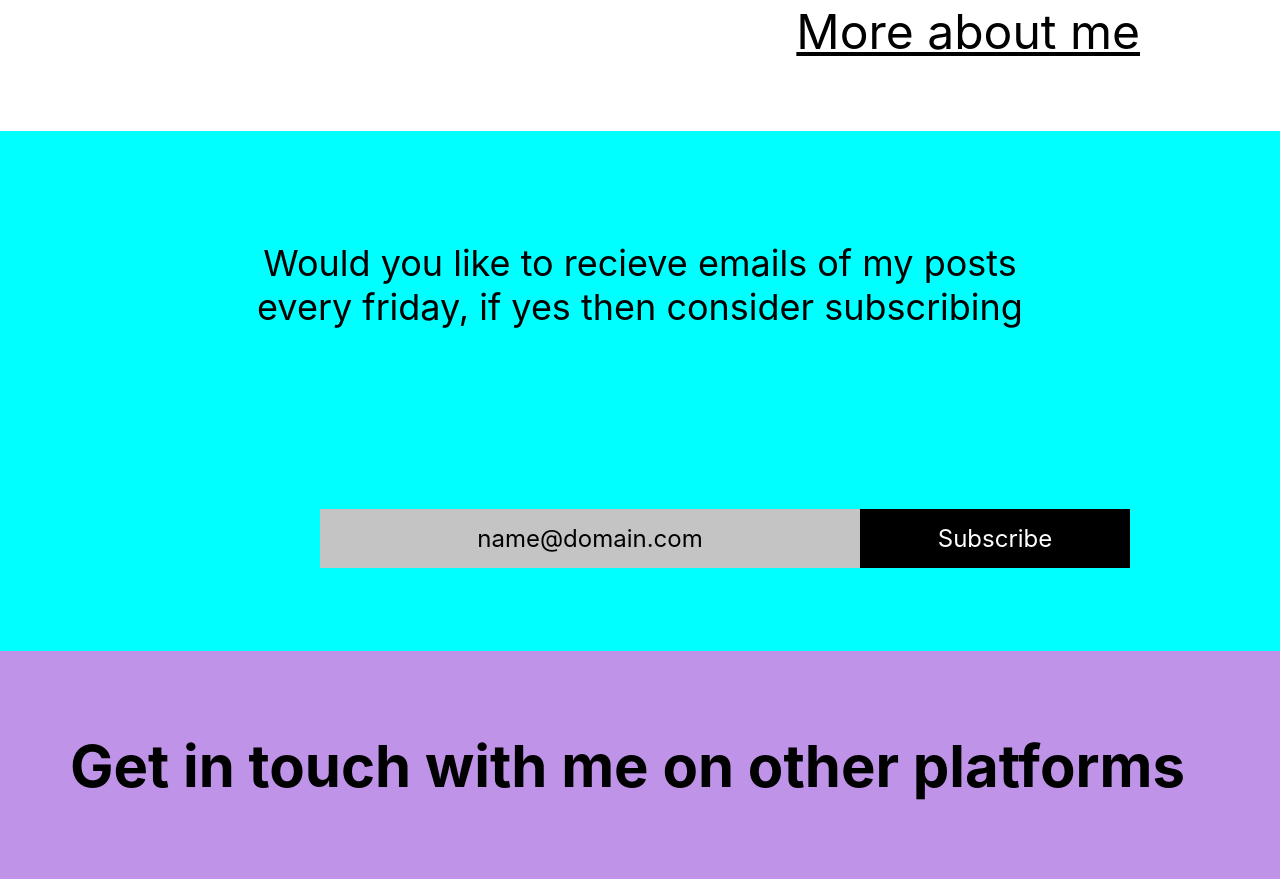
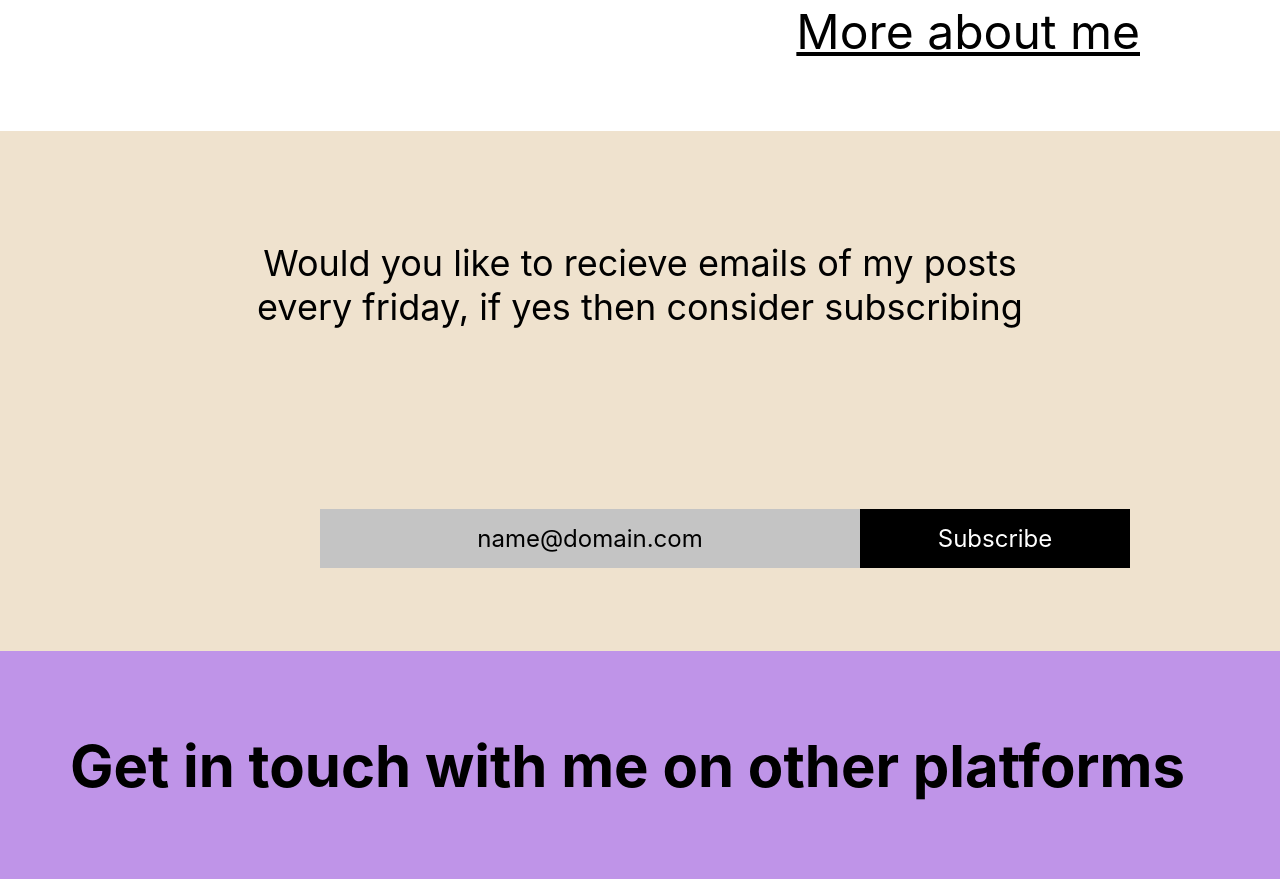
Before and after one commit to Persona451/MyBlog, a React (Create React App) app: page / in a window 1280 px wide. Shown: the part 1220-2099 px from the top of the page. Built offline with nearby package versions, Linux system fonts and the light colour scheme.

Commit message:
styles added

```diff
--- a/src/components/Subscribe/subscribe.module.css
+++ b/src/components/Subscribe/subscribe.module.css
@@ -1,6 +1,6 @@
 .subscribe_info {
     height: 65vh;
-    background-color: aqua;
+    background-color: rgb(239, 226, 206);
 }
 .subscribe_text {
     text-align: center;
```
